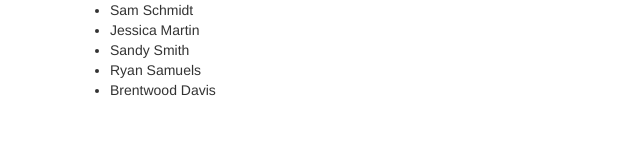
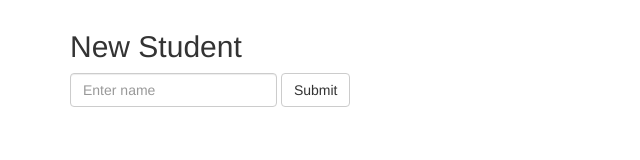
Before and after one commit to dianedouglas/Student-Roster, a plain HTML site: page index.html in a window 1280 px wide. Shown: the whole page, without its empty margins (0-640 px from the left). Drawn offline with Linux system fonts and the light colour scheme.

Commit message:
Add form to add students dynamically to the roster. Remove sample data. Create 'addStudent' method. Connect it to the form with ng-submit.

```diff
--- a/index.html
+++ b/index.html
@@ -17,6 +17,15 @@
           </li>
         </ul>
       </div>
+      <div class="col-md-4">
+        <h2>New Student</h2>
+        <form class="form-inline" ng-submit="addStudent()" role="form">
+          <div class="form-group">
+            <input type="text" ng-model="studentName" class="form-control" placeholder="Enter name">
+          </div>
+          <button type="submit" class="btn btn-default">Submit</button>
+        </form>
+      </div>
     </div>
   </div>
 </body>
--- a/js/StudentsController.js
+++ b/js/StudentsController.js
@@ -1,9 +1,7 @@
 studentRoster.controller('StudentsCtrl', function StudentsCtrl($scope) {
-  $scope.students = [
-    { name: "Sam Schmidt" },
-    { name: "Jessica Martin" },
-    { name: "Sandy Smith" },
-    { name: "Ryan Samuels" },
-    { name: "Brentwood Davis" }
-  ]
+  $scope.students = [];
+  $scope.addStudent = function() {
+    $scope.students.push({ name: $scope.studentName });
+    $scope.studentName = null;
+  }
 });
```
